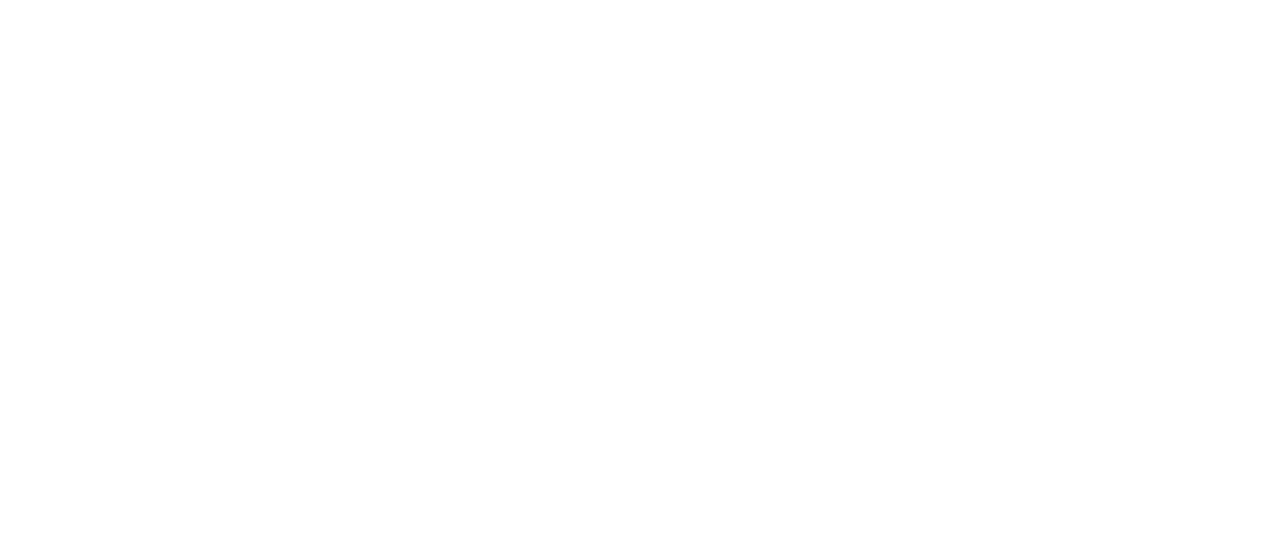
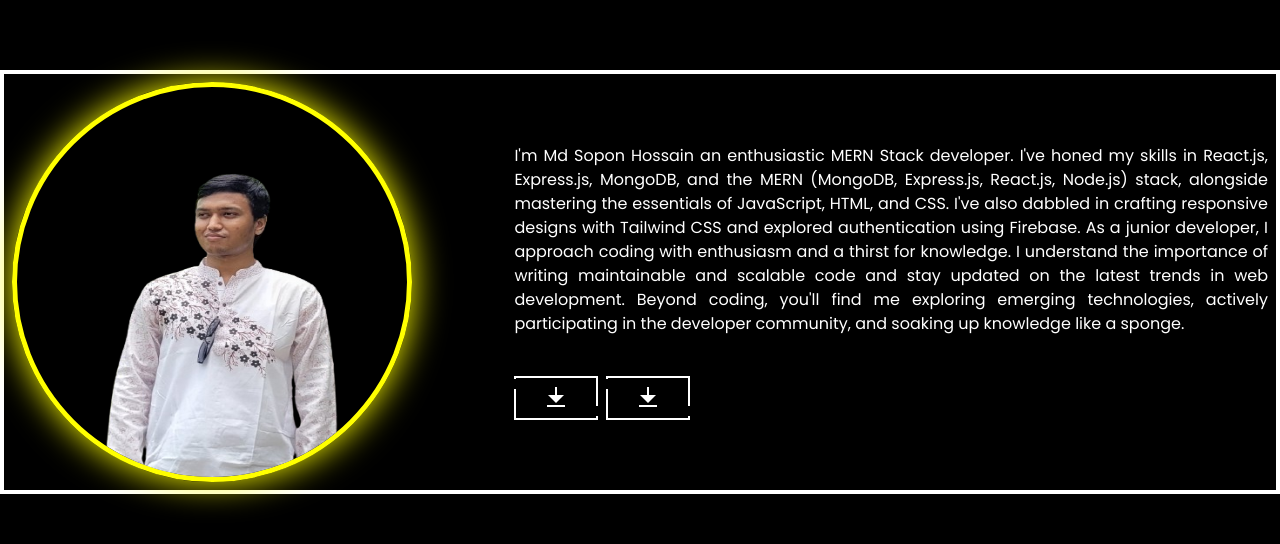
Before and after one commit to mdsoponhossain/protfolio_md_sopon_hossain, a React (Vite) app: page / in a window 1280 px wide. Shown: the part 918-1462 px from the top of the page. Before the commit the page ends 800 px from the top, so only its background shows below. Built offline with nearby package versions, Linux system fonts and the light colour scheme; a web font is replaced by a local one.

Commit message:
about me section added

```diff
--- /dev/null
+++ b/src/component/homepageComponents/aboutMe/AboutMe.jsx
@@ -0,0 +1,20 @@
+import Button from "../../../sharedComponent/button/Button";
+
+const AboutMe = () => {
+    return (
+        <div className="h-fit md:h-[800px] bg-black grid justify-center items-center">
+            <div className="p-2 md:flex  gap-5 max-w-[1280px] mx-auto border-4 border-white text-white justify-between items-center">
+                <img className="img mt-5 md:mt-0   h-[200px] w-[300px] h-[300px] lg:w-[400px] lg:h-[400px] rounded-full" src="./portfolio_img-removebg-preview.png" alt="Md Sopon Hossain" />
+                <div className="w-full md:w-[60%] ">
+                    <p className="text-justify mt-5 md:mt-0">I'm Md Sopon Hossain an enthusiastic MERN Stack developer. I've honed my skills in React.js, Express.js, MongoDB, and the MERN (MongoDB, Express.js, React.js, Node.js) stack, alongside mastering the essentials of JavaScript, HTML, and CSS. I've also dabbled in crafting responsive designs with Tailwind CSS and explored authentication using Firebase. As a junior developer, I approach coding with enthusiasm and a thirst for knowledge. I understand the importance of writing maintainable and scalable code and stay updated on the latest trends in web development. Beyond coding, you'll find me exploring emerging technologies, actively participating in the developer community, and soaking up knowledge like a sponge.</p>
+                    <div className="flex gap-2 mt-10">
+                        <Button></Button>
+                        <Button></Button>
+                    </div>
+                </div>
+            </div>
+        </div>
+    );
+};
+
+export default AboutMe;
--- a/src/component/homepageComponents/banner/Banner.jsx
+++ b/src/component/homepageComponents/banner/Banner.jsx
@@ -18,9 +18,9 @@
                             <Button btnText={'Resume'}></Button>
                         </div>
 
-                        <div className="mt-5 md:mt-0 border-4 border-white w-[200px] h-[200px] md:w-[300px] md:h-[300px] lg:w-[400px] lg:h-[400px] rounded-full">
 
-                        </div>
+                            <img className=" img mt-5 md:mt-0  w-[200px] h-[200px] md:w-[300px] md:h-[300px] lg:w-[400px] lg:h-[400px] rounded-full" src="./portfolio_img-removebg-preview.png" alt="Md Sopon Hossain" />
+
                     </div>
                 </div>
             </div>
--- a/src/component/homepageComponents/banner/banner.css
+++ b/src/component/homepageComponents/banner/banner.css
@@ -7,3 +7,8 @@
         "XROT" 0,
         "YROT" 0;
 }
+
+.img{
+    border: 5px solid yellow;
+    box-shadow: 0 0 35px yellow;
+}
--- a/src/pages/home/Home.jsx
+++ b/src/pages/home/Home.jsx
@@ -1,3 +1,4 @@
+import AboutMe from "../../component/homepageComponents/aboutMe/AboutMe";
 import Banner from "../../component/homepageComponents/banner/Banner";
 import Navbar from "../../sharedComponent/navbar/Navbar";
 
@@ -8,6 +9,7 @@
                 <Navbar/>
             </div>
             <Banner />
+            <AboutMe></AboutMe>
         </div>
     );
 };
```
Also changed, not shown: public/portfolio_img-removebg-preview.png (added).
